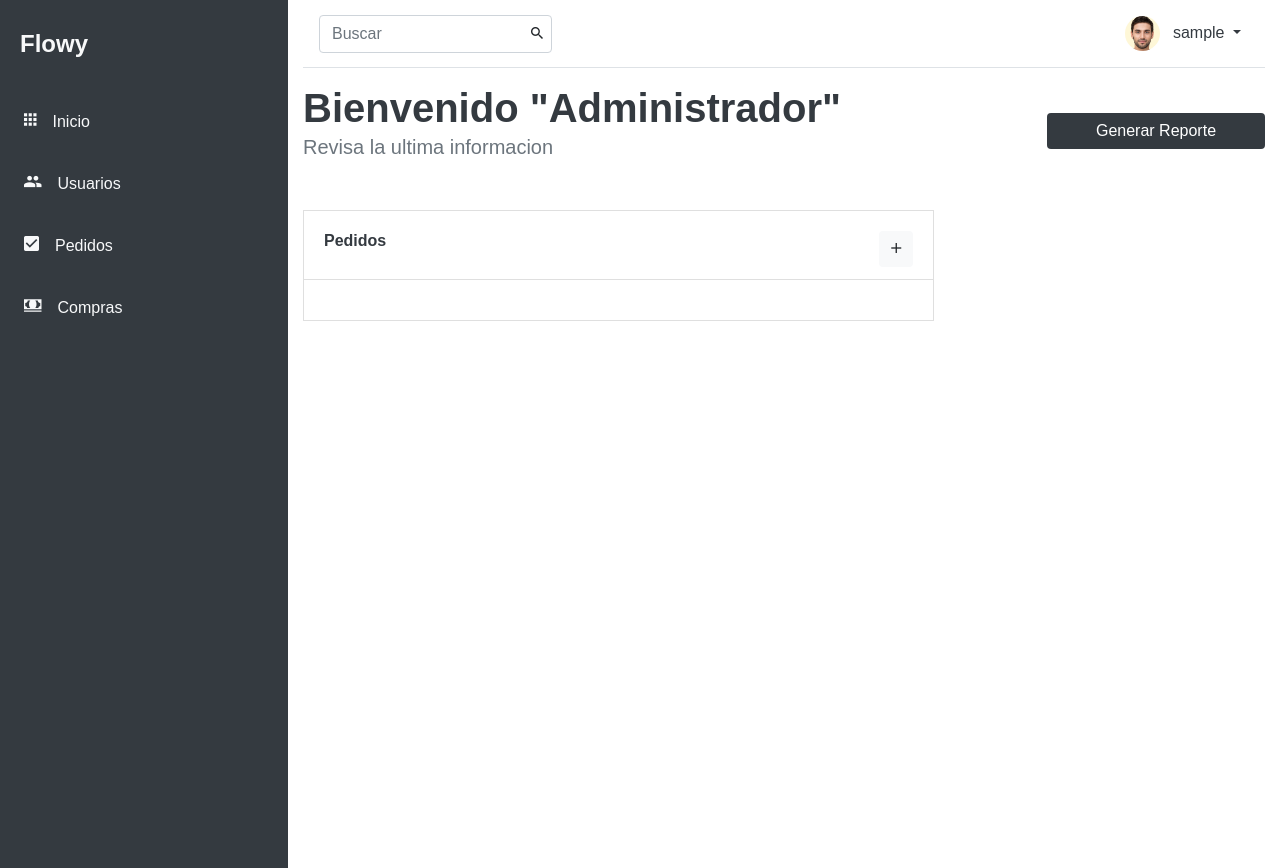
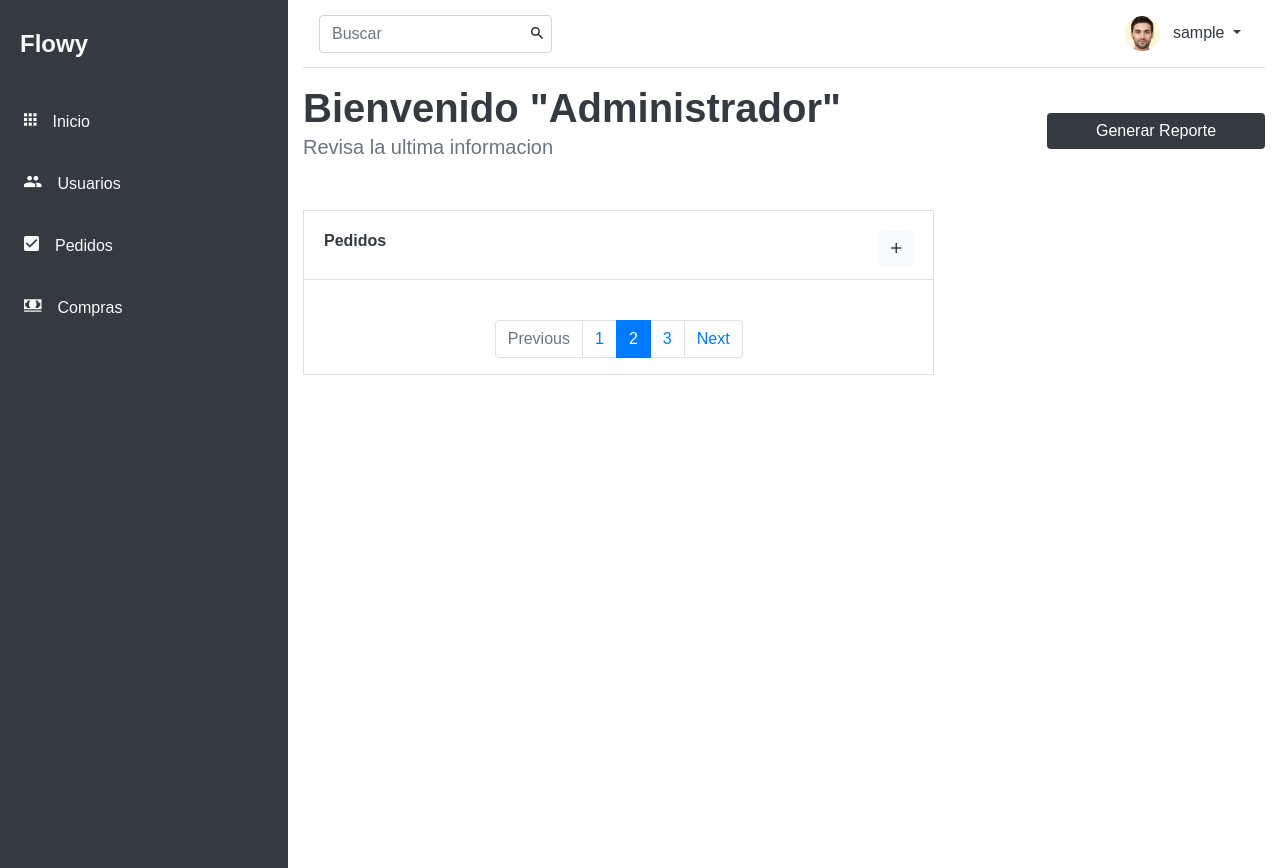
Before and after one commit to DavidsDvm/Flowy, a Flask app: page /panel/pedidos in a window 1280 px wide. Run offline with Flask 2, Linux system fonts and the light colour scheme; a user stored in the database is signed in; data that the repository does not hold is empty; parts of the project's set-up code (start-up, migrations or seed data) failed here and were passed over; some libraries are stand-ins or nearby versions; some web fonts are replaced.

Commit message:
Agregate Menu pagination

```diff
--- a/app/templates/panelPedidos.html
+++ b/app/templates/panelPedidos.html
@@ -131,7 +131,21 @@
                             </div>
                             {% endfor %}
                         </div>
-
+                        <nav aria-label="...">
+                            <ul class="pagination justify-content-center">
+                              <li class="page-item disabled">
+                                <a class="page-link" href="#" tabindex="-1" aria-disabled="true">Previous</a>
+                              </li>
+                              <li class="page-item"><a class="page-link" href="#">1</a></li>
+                              <li class="page-item active" aria-current="page">
+                                <a class="page-link" href="#">2</a>
+                              </li>
+                              <li class="page-item"><a class="page-link" href="#">3</a></li>
+                              <li class="page-item">
+                                <a class="page-link" href="#">Next</a>
+                              </li>
+                            </ul>
+                          </nav>
                     </div>
                 </div>
             </div>
```
